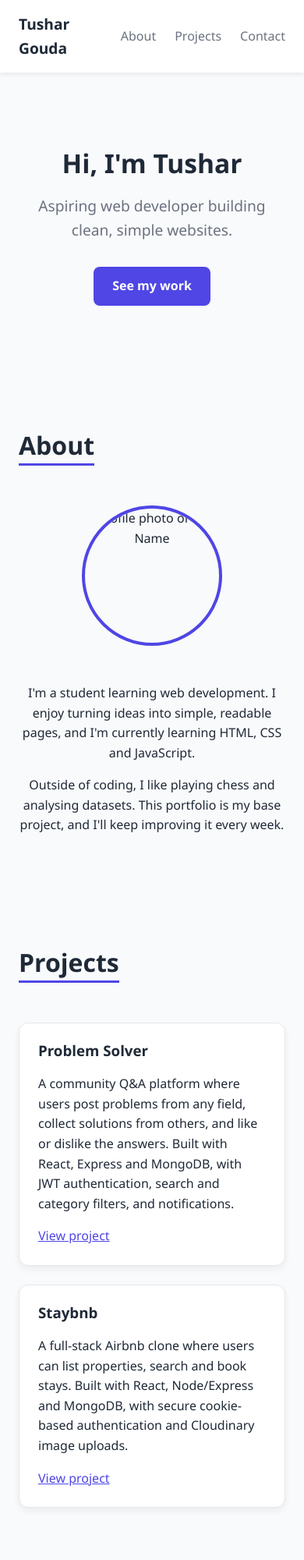
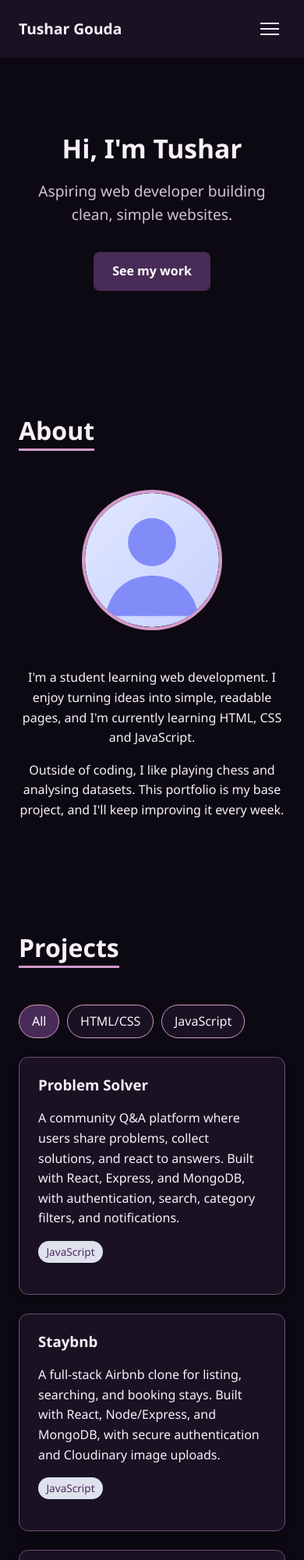
Before and after one commit to tushargouda05/portfolio, a plain HTML site: page index.html in a window 390 px wide. Shown: the top 2000 px of the page at 78% size. Drawn offline with Linux system fonts and the light colour scheme.

Commit message:
reponsive ui week 2

```diff
--- a/index.html
+++ b/index.html
@@ -10,9 +10,12 @@
 <body>
 
   <header class="site-header">
-    <nav class="navbar">
+    <nav class="navbar" aria-label="Main navigation">
       <a href="#top" class="logo">Tushar Gouda</a>
-      <ul class="nav-links">
+      <button class="menu-toggle" type="button" aria-expanded="false" aria-controls="nav-links" aria-label="Open navigation menu">
+        <span></span><span></span><span></span>
+      </button>
+      <ul class="nav-links" id="nav-links">
         <li><a href="#about">About</a></li>
         <li><a href="#projects">Projects</a></li>
         <li><a href="#contact">Contact</a></li>
@@ -31,7 +34,7 @@
     <section id="about">
       <h2>About</h2>
       <div class="about-content">
-        <img src="images/profile.svg" alt="Profile photo of Your Name" class="profile-photo">
+        <img src="images/profile.svg" alt="Default profile avatar" class="profile-photo">
         <div>
           <p>
             I'm a student learning web development. I enjoy turning ideas into
@@ -48,19 +51,12 @@
 
     <section id="projects">
       <h2>Projects</h2>
-      <div class="cards">
-        <article class="card">
-          <h3>Problem Solver</h3>
-          <p>A community Q&A platform where users post problems from any field, collect solutions from others, and like or dislike the answers. Built with React, Express and MongoDB, with JWT authentication, search and category filters, and notifications.</p>
-          <a href="https://problem-solver-vert.vercel.app/">View project</a>
-        </article>
-        <article class="card">
-          <h3>Staybnb</h3>
-          <p>A full-stack Airbnb clone where users can list properties, search and book stays. Built with React, Node/Express and MongoDB, with secure cookie-based authentication and Cloudinary image uploads.</p>
-          <a href="https://airbnb-clone-ten-henna.vercel.app/">View project</a>
-        </article>
-
+      <div class="filter-buttons" role="group" aria-label="Filter projects by technology">
+        <button class="filter-button active" type="button" data-filter="All" aria-pressed="true">All</button>
+        <button class="filter-button" type="button" data-filter="HTML/CSS" aria-pressed="false">HTML/CSS</button>
+        <button class="filter-button" type="button" data-filter="JavaScript" aria-pressed="false">JavaScript</button>
       </div>
+      <div class="cards" id="project-cards" aria-live="polite"></div>
     </section>
 
     <section id="contact">
@@ -79,5 +75,6 @@
     <p>&copy; 2026 Tushar Gouda. Built with HTML and CSS.</p>
   </footer>
 
+  <script src="script.js"></script>
 </body>
 </html>
--- /dev/null
+++ b/script.js
@@ -0,0 +1,68 @@
+const projects = [
+  {
+    title: "Problem Solver",
+    description: "A community Q&A platform where users share problems, collect solutions, and react to answers. Built with React, Express, and MongoDB, with authentication, search, category filters, and notifications.",
+    tags: ["JavaScript"],
+    link: "https://problem-solver-vert.vercel.app/"
+  },
+  {
+    title: "Staybnb",
+    description: "A full-stack Airbnb clone for listing, searching, and booking stays. Built with React, Node/Express, and MongoDB, with secure authentication and Cloudinary image uploads.",
+    tags: ["JavaScript"],
+    link: "https://airbnb-clone-ten-henna.vercel.app/"
+  },
+  {
+    title: "Portfolio Website",
+    description: "A responsive personal portfolio built with semantic HTML and CSS, with JavaScript-powered project cards and category filters.",
+    tags: ["HTML/CSS", "JavaScript"],
+    link: "#top"
+  }
+];
+
+const projectCards = document.querySelector("#project-cards");
+const filterButtons = document.querySelectorAll(".filter-button");
+const menuToggle = document.querySelector(".menu-toggle");
+const navLinks = document.querySelector("#nav-links");
+
+function renderProjects(filter = "All") {
+  const visibleProjects = filter === "All"
+    ? projects
+    : projects.filter((project) => project.tags.includes(filter));
+
+  projectCards.innerHTML = visibleProjects.map((project) => `
+    <a class="card" href="${project.link}"${project.link.startsWith("http") ? ' target="_blank" rel="noopener noreferrer"' : ""} aria-label="Open ${project.title} project">
+      <h3>${project.title}</h3>
+      <p>${project.description}</p>
+      <div class="card-tags" aria-label="Project technologies">
+        ${project.tags.map((tag) => `<span class="tag">${tag}</span>`).join("")}
+      </div>
+    </a>
+  `).join("");
+}
+
+renderProjects();
+
+filterButtons.forEach((button) => {
+  button.addEventListener("click", () => {
+    filterButtons.forEach((item) => {
+      const isActive = item === button;
+      item.classList.toggle("active", isActive);
+      item.setAttribute("aria-pressed", String(isActive));
+    });
+    renderProjects(button.dataset.filter);
+  });
+});
+
+menuToggle.addEventListener("click", () => {
+  const isOpen = navLinks.classList.toggle("open");
+  menuToggle.setAttribute("aria-expanded", String(isOpen));
+  menuToggle.setAttribute("aria-label", isOpen ? "Close navigation menu" : "Open navigation menu");
+});
+
+navLinks.querySelectorAll("a").forEach((link) => {
+  link.addEventListener("click", () => {
+    navLinks.classList.remove("open");
+    menuToggle.setAttribute("aria-expanded", "false");
+    menuToggle.setAttribute("aria-label", "Open navigation menu");
+  });
+});
--- a/style.css
+++ b/style.css
@@ -1,11 +1,11 @@
 /* ---------- Variables ---------- */
 :root {
-  --color-primary: #4f46e5;
-  --color-primary-dark: #3730a3;
-  --color-bg: #f9fafb;
-  --color-surface: #ffffff;
-  --color-text: #1f2937;
-  --color-muted: #6b7280;
+  --color-primary: #d49acb;
+  --color-primary-dark: #492b57;
+  --color-bg: #0d0912;
+  --color-surface: #1a1222;
+  --color-text: #f7f1fa;
+  --color-muted: #d0c3d9;
   --font-main: "Segoe UI", Roboto, Helvetica, Arial, sans-serif;
 }
 
@@ -67,6 +67,22 @@ section h2 {
   padding: 1rem 1.5rem;
 }
 
+.menu-toggle {
+  display: none;
+  border: 0;
+  background: transparent;
+  padding: 0.5rem;
+  cursor: pointer;
+}
+
+.menu-toggle span {
+  display: block;
+  width: 24px;
+  height: 2px;
+  margin: 5px 0;
+  background: var(--color-text);
+}
+
 .logo {
   font-weight: 700;
   font-size: 1.2rem;
@@ -112,7 +128,7 @@ section h2 {
 .button {
   display: inline-block;
   padding: 0.75rem 1.5rem;
-  background-color: var(--color-primary);
+  background-color: var(--color-primary-dark);
   color: #fff;
   text-decoration: none;
   border-radius: 8px;
@@ -120,7 +136,7 @@ section h2 {
 }
 
 .button:hover {
-  background-color: var(--color-primary-dark);
+  background-color: #62386f;
 }
 
 /* ---------- About ---------- */
@@ -142,19 +158,21 @@ section h2 {
 
 /* ---------- Projects ---------- */
 .cards {
-  display: flex;
+  display: grid;
+  grid-template-columns: 1fr;
   gap: 1.5rem;
-  flex-wrap: wrap;
   margin-top: 1.5rem;
 }
 
 .card {
-  flex: 1 1 250px;
+  display: block;
   background-color: var(--color-surface);
+  color: var(--color-text);
+  text-decoration: none;
   padding: 1.5rem;
-  border: 1px solid #e5e7eb;
+  border: 1px solid #704b79;
   border-radius: 12px;
-  box-shadow: 0 4px 10px rgba(0, 0, 0, 0.06);
+  box-shadow: 0 4px 10px rgba(0, 0, 0, 0.22);
   transition: transform 0.2s ease, box-shadow 0.2s ease;
 }
 
@@ -162,9 +180,37 @@ section h2 {
   margin-top: 0;
 }
 
-.card:hover {
+.card p { overflow-wrap: anywhere; }
+
+.card-tags { display: flex; flex-wrap: wrap; gap: 0.5rem; margin: 1rem 0; }
+
+.tag {
+  background: #dfe2ed;
+  color: var(--color-primary-dark);
+  border-radius: 999px;
+  padding: 0.2rem 0.65rem;
+  font-size: 0.85rem;
+}
+
+.filter-buttons { display: flex; flex-wrap: wrap; gap: 0.6rem; margin-top: 1.25rem; }
+
+.filter-button {
+  border: 1px solid var(--color-primary);
+  border-radius: 999px;
+  padding: 0.5rem 1rem;
+  color: var(--color-text);
+  background: var(--color-surface);
+  font: inherit;
+  cursor: pointer;
+}
+
+.filter-button:hover, .filter-button.active { color: #fff; background: var(--color-primary-dark); }
+
+.card:hover, .card:focus-visible {
   transform: translateY(-4px);
-  box-shadow: 0 8px 16px rgba(0, 0, 0, 0.1);
+  box-shadow: 0 8px 18px rgba(0, 0, 0, 0.35);
+  outline: 2px solid var(--color-primary);
+  outline-offset: 2px;
 }
 
 /* ---------- Contact ---------- */
@@ -177,12 +223,14 @@ section h2 {
   margin-bottom: 0.5rem;
 }
 
+.contact-list a { overflow-wrap: anywhere; }
+
 /* ---------- Footer ---------- */
 .site-footer {
   text-align: center;
   padding: 2rem 1rem;
-  background-color: var(--color-text);
-  color: #d1d5db;
+  background-color: var(--color-surface);
+  color: var(--color-muted);
 }
 
 .site-footer p {
@@ -191,6 +239,21 @@ section h2 {
 
 /* ---------- Small screens ---------- */
 @media (max-width: 600px) {
+  .navbar { position: relative; flex-wrap: wrap; }
+
+  .menu-toggle { display: block; }
+
+  .nav-links {
+    display: none;
+    flex-direction: column;
+    align-items: flex-start;
+    gap: 0.75rem;
+    width: 100%;
+    padding: 1rem 0 0.25rem;
+  }
+
+  .nav-links.open { display: flex; }
+
   .about-content {
     flex-direction: column;
     text-align: center;
@@ -200,3 +263,11 @@ section h2 {
     font-size: 2.1rem;
   }
 }
+
+@media (min-width: 700px) {
+  .cards { grid-template-columns: repeat(2, minmax(0, 1fr)); }
+}
+
+@media (min-width: 960px) {
+  .cards { grid-template-columns: repeat(3, minmax(0, 1fr)); }
+}
```
Also changed, not shown: images/profile.svg (added).
